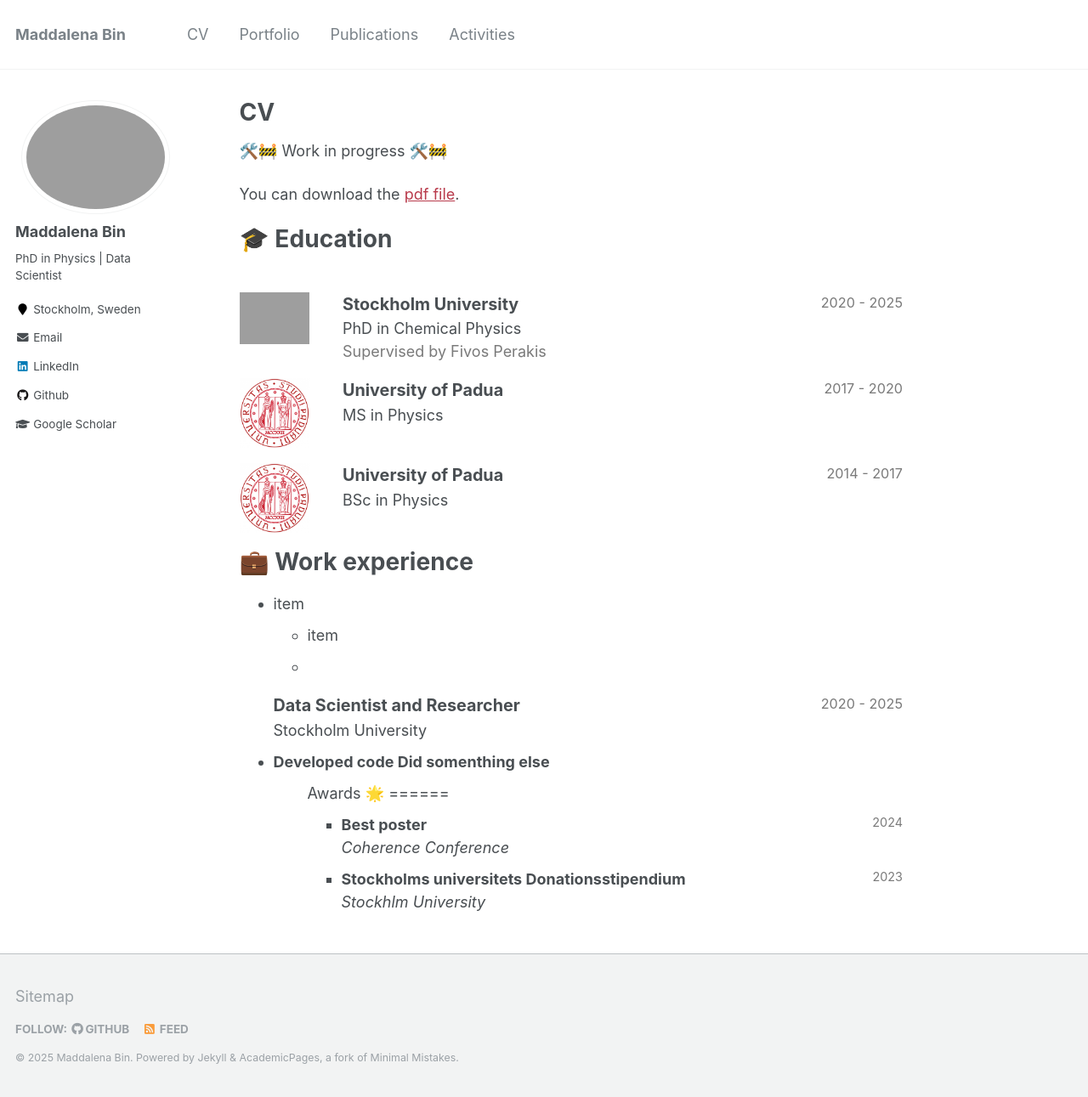
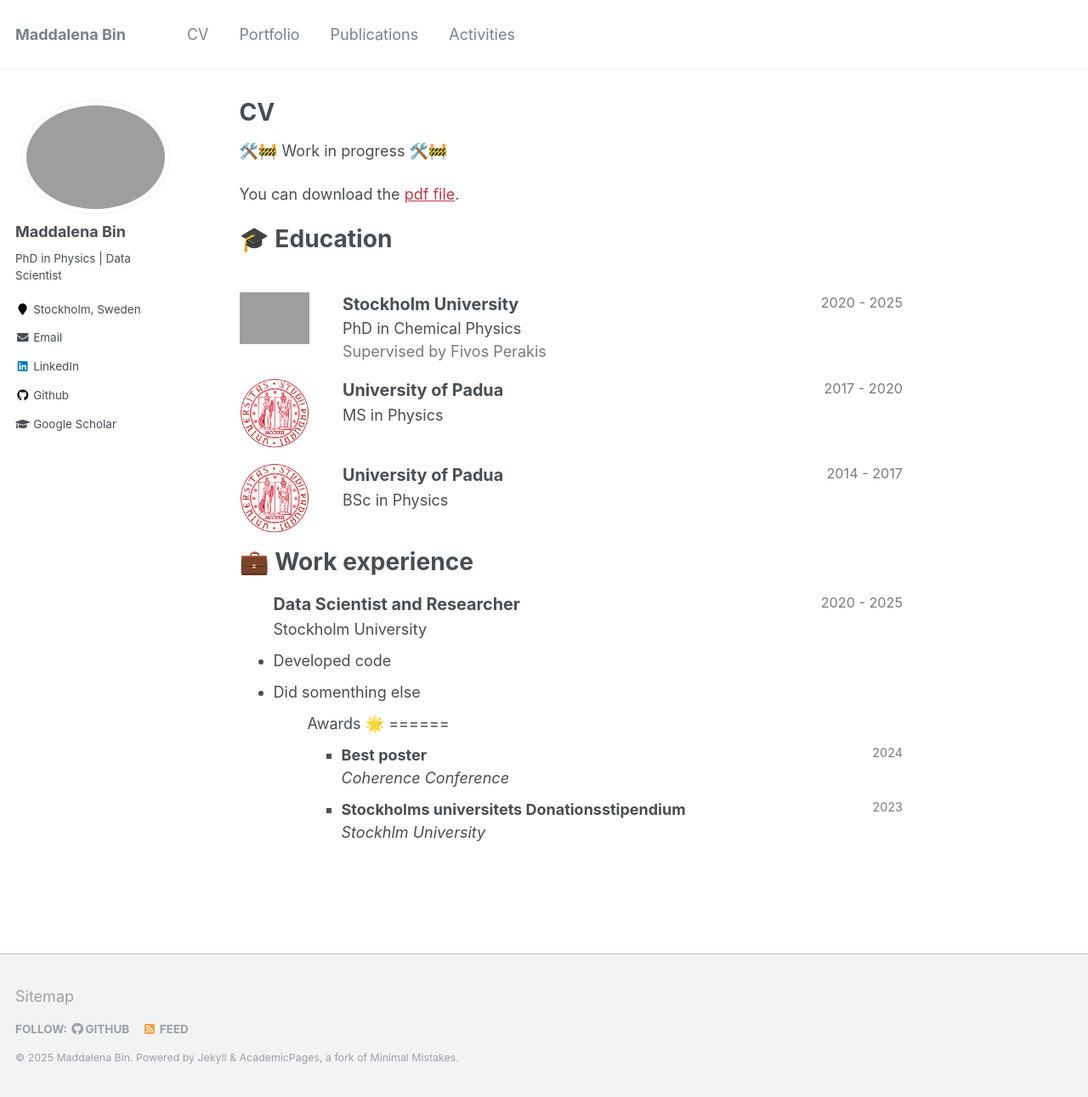
Before and after one commit to maddalenabin/maddalenabin.github.io, a Jekyll site: the page built from _pages/cv.md, in a window 1280 px wide and 1291 px high. Shown: the whole window at 85% size. Built offline with Jekyll 4.4.1, drawn with Linux system fonts in a browser that asks for light colours.

Commit message:
Update cv.md

```diff
--- a/_pages/cv.md
+++ b/_pages/cv.md
@@ -87,17 +87,12 @@ You can download the [pdf file](https://maddalenabin.github.io/files/cv.pdf).
 
 💼 Work experience
 ======
-* item
-  * item
-  *
 <ul>
     <b style="font-size: 110%;">Data Scientist and Researcher</b>
     <span style="float:right; font-size:90%; color:#7a7a7a;">2020 - 2025</span> <br>
     Stockholm University
-    <li>
-      <b>Developed code </b>
-      <b>Did somenthing else </b>
-    </li>
+    <li> Developed code </li>
+    <li> Did somenthing else </li>
 <ul>
 
 
```
